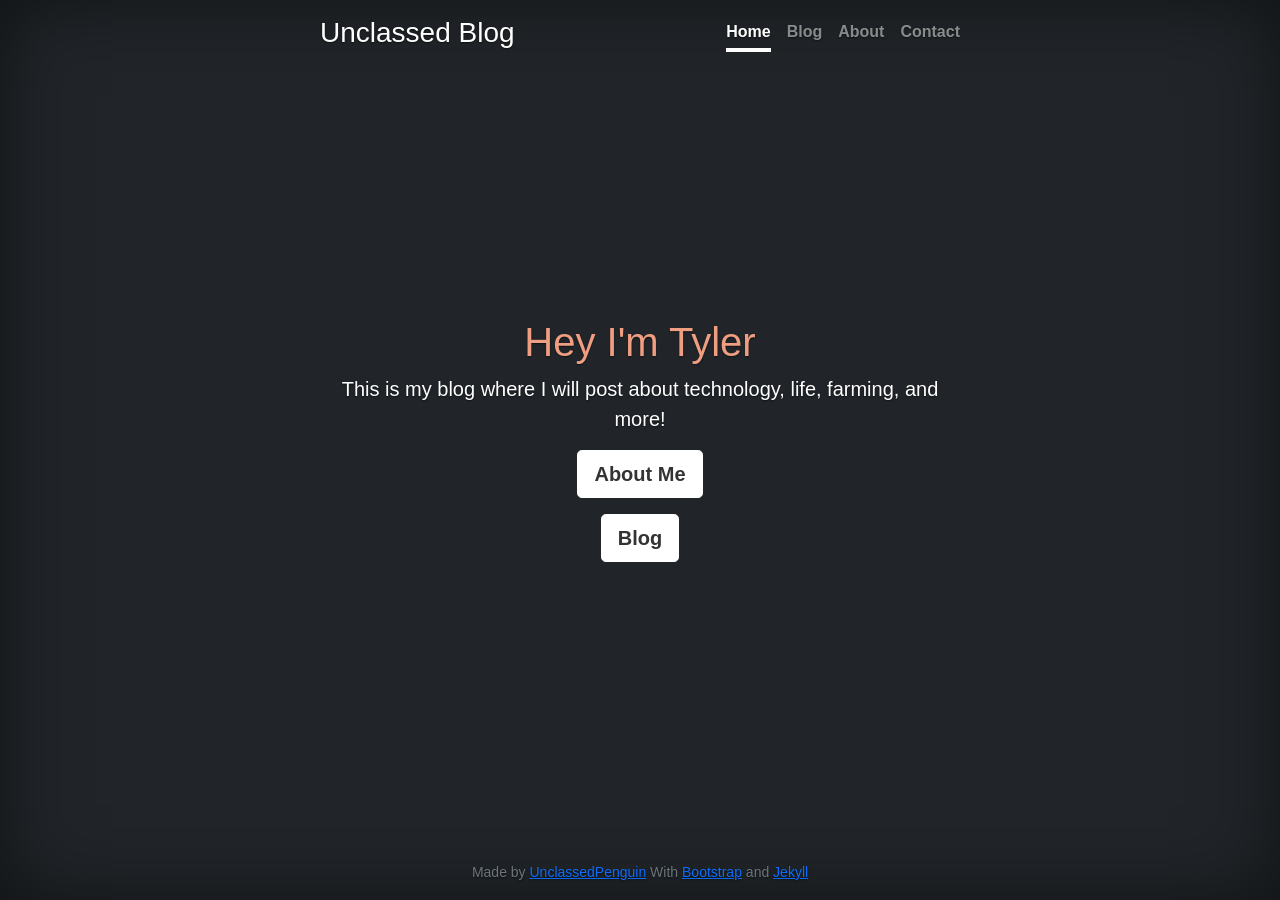
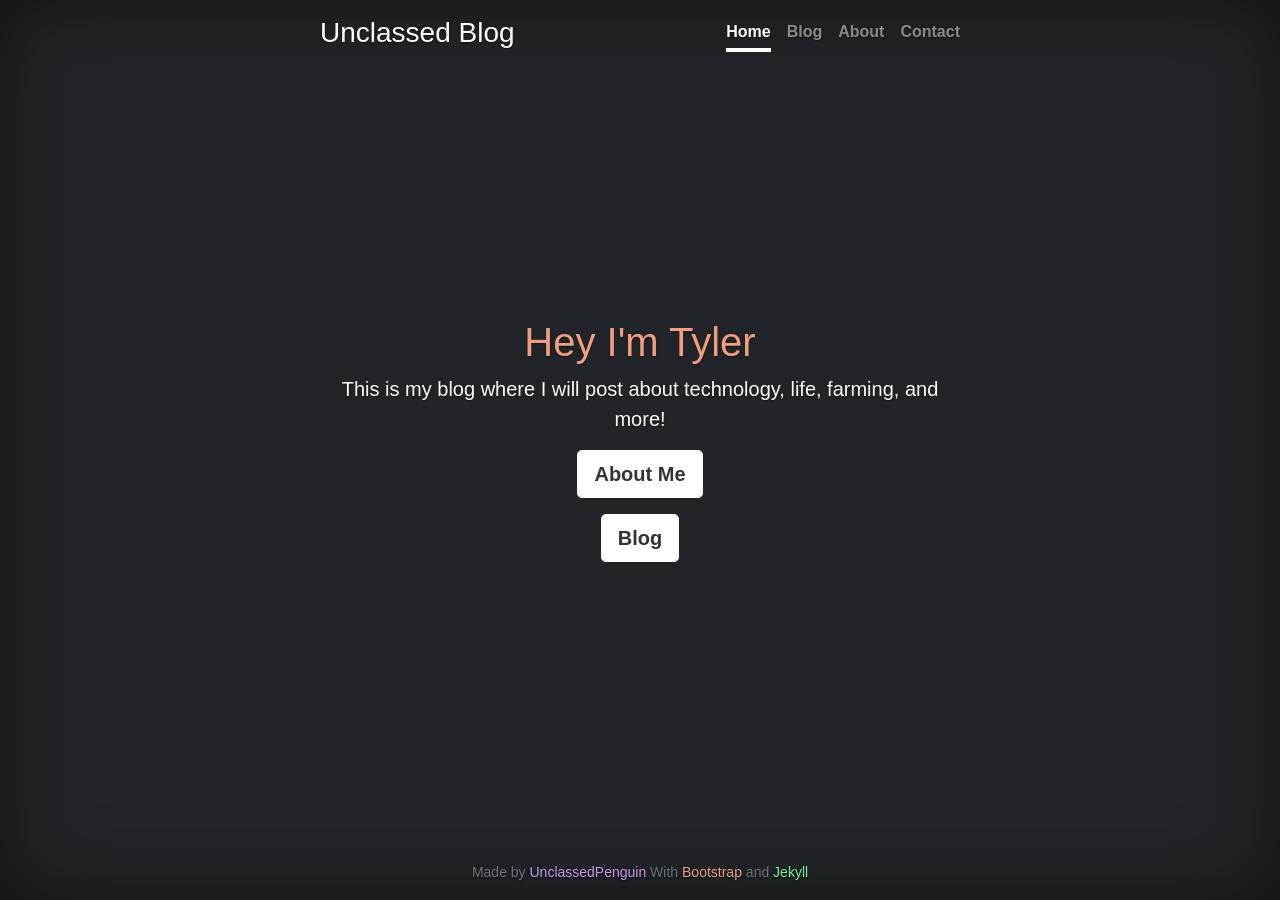
Before and after one commit to UnclassedPenguin/unclassedpenguin.github.io, a Jekyll site: the page built from index.html, in a window 1280 px wide. Built offline with Jekyll 4.4.1, drawn with Linux system fonts in a browser that asks for light colours.

Commit message:
change colors for links

```diff
--- a/_includes/footer.html
+++ b/_includes/footer.html
@@ -1,11 +1,11 @@
 <footer class="footer mt-auto py-3 text-center">
 	<span class="text-muted">
 		<small>Made by
-			<a href="https://github.com/unclassedpenguin" target="_blank">UnclassedPenguin</a>
+			<a class="randomcolor" href="https://github.com/unclassedpenguin" target="_blank">UnclassedPenguin</a>
 			With
-			<a href="https://getbootstrap.com" target="_blank">Bootstrap</a>
+			<a class="randomcolor" href="https://getbootstrap.com" target="_blank">Bootstrap</a>
 			and
-			<a href="https://jekyllrb.com/" target ="_blank">Jekyll</a>
+			<a class="randomcolor" href="https://jekyllrb.com/" target ="_blank">Jekyll</a>
 		</small>
 	</span>
 </footer>
--- a/assets/css/styles.scss
+++ b/assets/css/styles.scss
@@ -12,10 +12,10 @@ body {
 
 .randomcolorheader {
 	color: var(--rand);
+	text-decoration: none;
 }
 
 .randomcolor, h2 a, p a {
-	color: var(--rand);
 	text-decoration: none;
 }
 
--- a/assets/js/getRandomColor.js
+++ b/assets/js/getRandomColor.js
@@ -8,9 +8,11 @@ const colors = ["#81EF9E",
 		"#CB98EB",
 		"#98B8EB"];
 
+
 function getRandomColor() {
   return colors[Math.floor(Math.random() * colors.length)];
 }
+
 
 function setRandomLinkColor() {
   Array.from(document.getElementsByClassName("randomcolor")).forEach((item) => {
@@ -20,15 +22,13 @@ function setRandomLinkColor() {
 
 
 function getRandomColorHeader() {
-
 	var r = document.querySelector(':root');
-
 	var length = colors.length
 	var rand = Math.floor((Math.random() * length) + 0);
 	r.style.setProperty('--rand', colors[rand])
 	return colors[rand];
+}
 
-}
 
 setRandomLinkColor();
 getRandomColorHeader();
```
